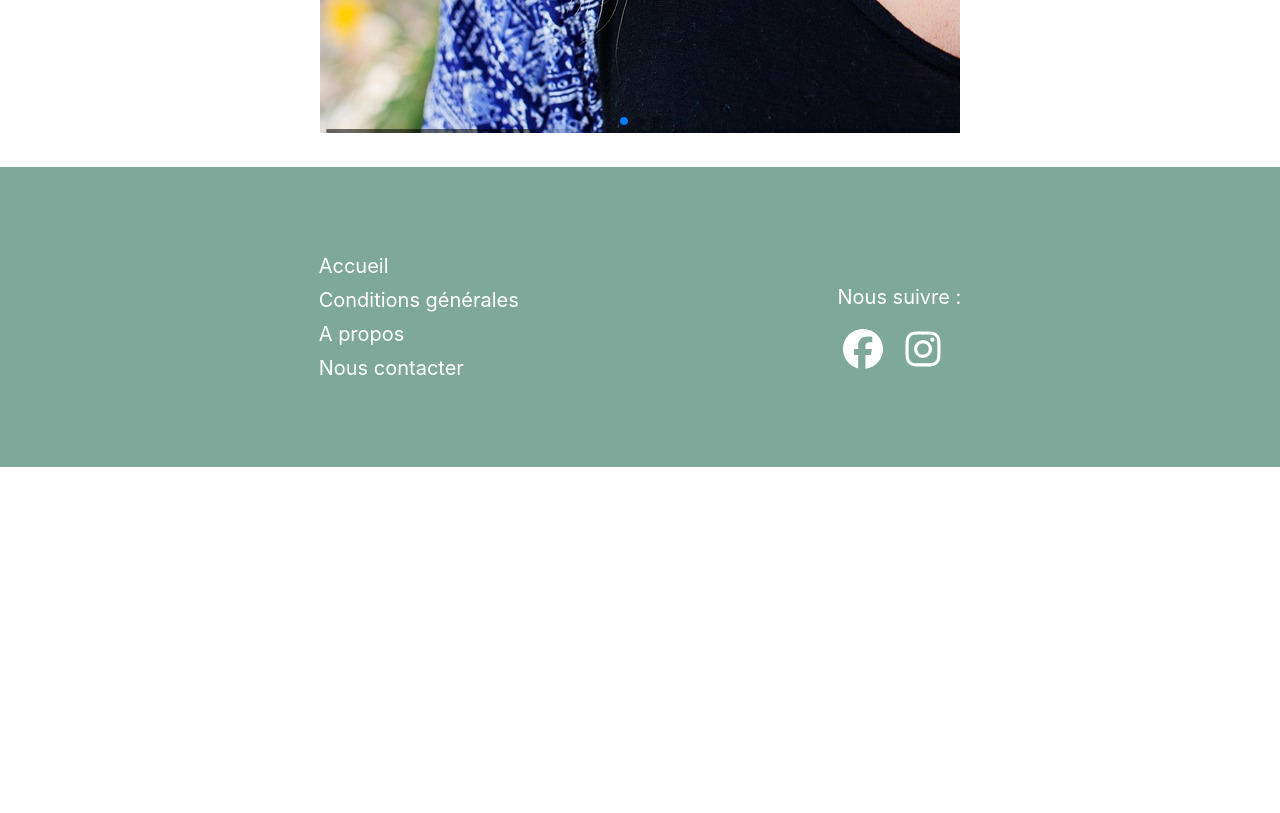
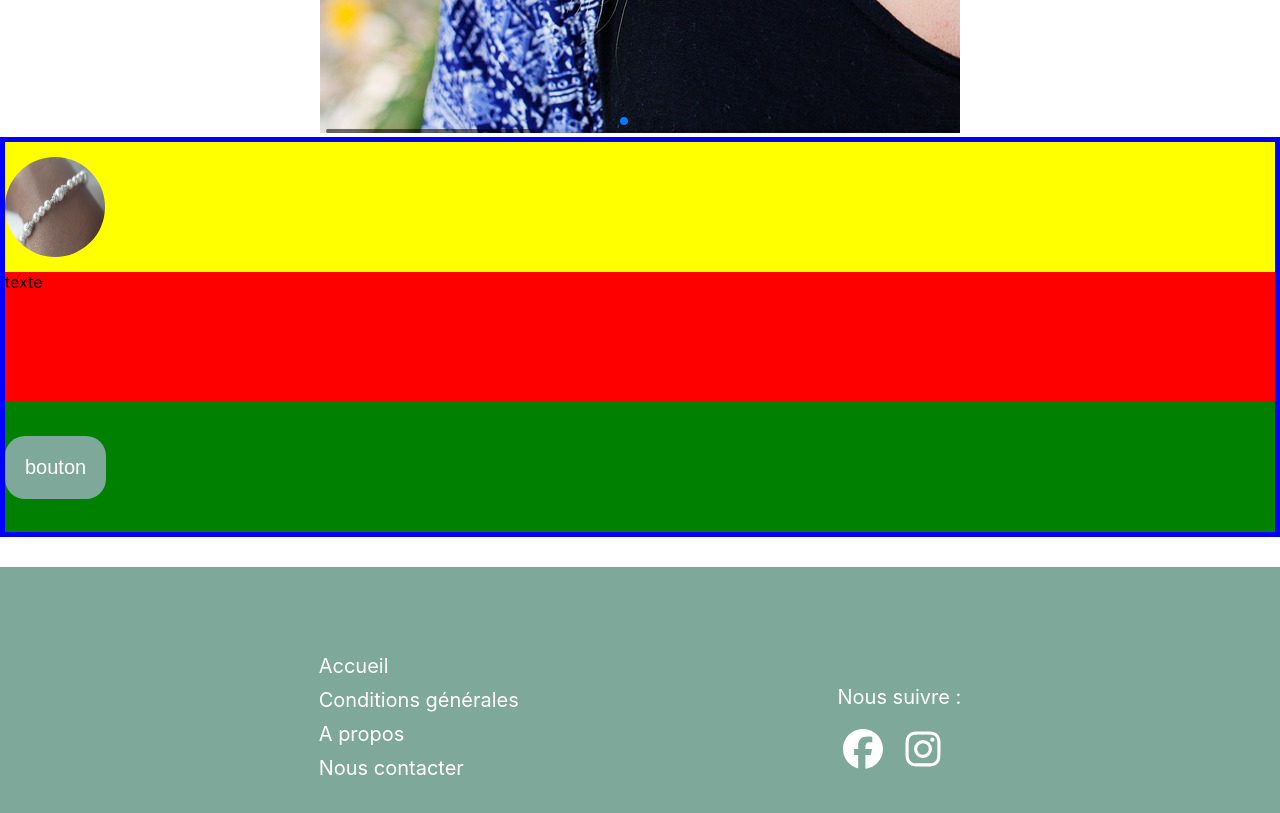
Before and after one commit to Florian77000/imaginarium-frontend, a Next.js app: page / in a window 1280 px wide. Shown: the part 980-1793 px from the top of the page. Before the commit the page ends 1447 px from the top, so only its background shows below. Built offline with nearby package versions, Linux system fonts and the light colour scheme.

Commit message:
mise en forme de card pour differentes sections

```diff
--- /dev/null
+++ b/components/CardHero.js
@@ -0,0 +1,17 @@
+import styles from '../styles/Card.module.css'
+
+export default function CardHero () {
+    return (
+        <div className={styles.main}>
+            <div className={styles.imgCard}>
+                <img className={styles.img} src='./bracelet.jpg' ></img>
+            </div>
+            <div className={styles.textCard}>
+                texte
+            </div>
+            <div className={styles.btnCard}>
+                <button className={styles.btn}>bouton</button>
+            </div>
+        </div>
+    )
+}
--- a/components/Home.js
+++ b/components/Home.js
@@ -1,6 +1,7 @@
 import styles from '../styles/Home.module.css';
 import Header from "./header/header";
 import Footer from "./Footer";
+import Hero from "./CardHero";
 import { Swiper, SwiperSlide } from 'swiper/react';
 import { Navigation,Pagination, Scrollbar, A11y } from 'swiper/modules';
 
@@ -29,6 +30,9 @@ export default function Home() {
         </Swiper>
         </div>
       </main>
+      <section>
+        <Hero />
+      </section>
       <Footer />
 
       </>
--- /dev/null
+++ b/styles/Card.module.css
@@ -0,0 +1,39 @@
+.main {
+    border: 5px solid blue;
+    height: 400px;
+}
+
+.imgCard {
+     display: flex;
+    align-items: center;
+    background-color: yellow;
+    height: 130px;
+}
+
+.img {
+    width: 100px;
+    height: 100px;
+    border-radius: 100px;
+}
+
+.textCard {
+    background-color: red;
+     height: 130px;
+}
+
+.btnCard {
+    background-color: green;
+    display: flex;
+    align-items: center;
+    height: 130px;
+}
+
+.btn {
+    background-color: #7ea99a;
+    padding: 20px;
+    font-size: 20px;
+    color: white;
+    border: none;
+    border-radius: 20px;
+
+}
```
